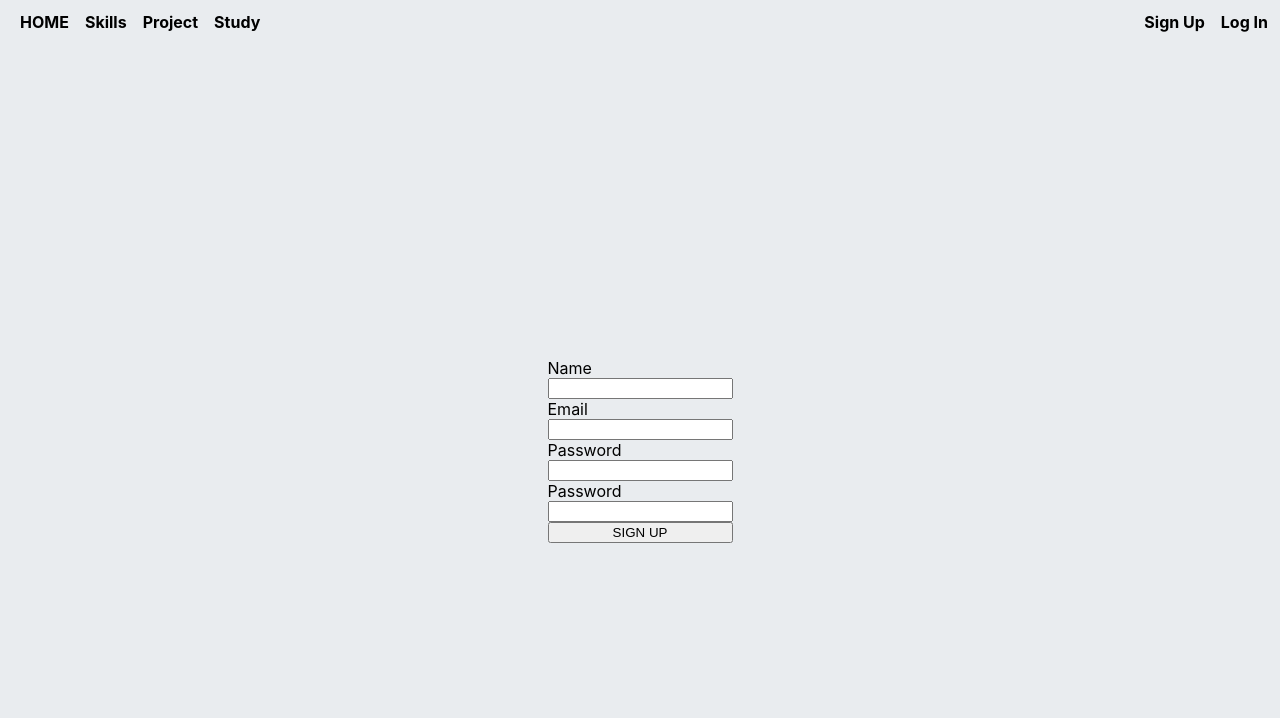
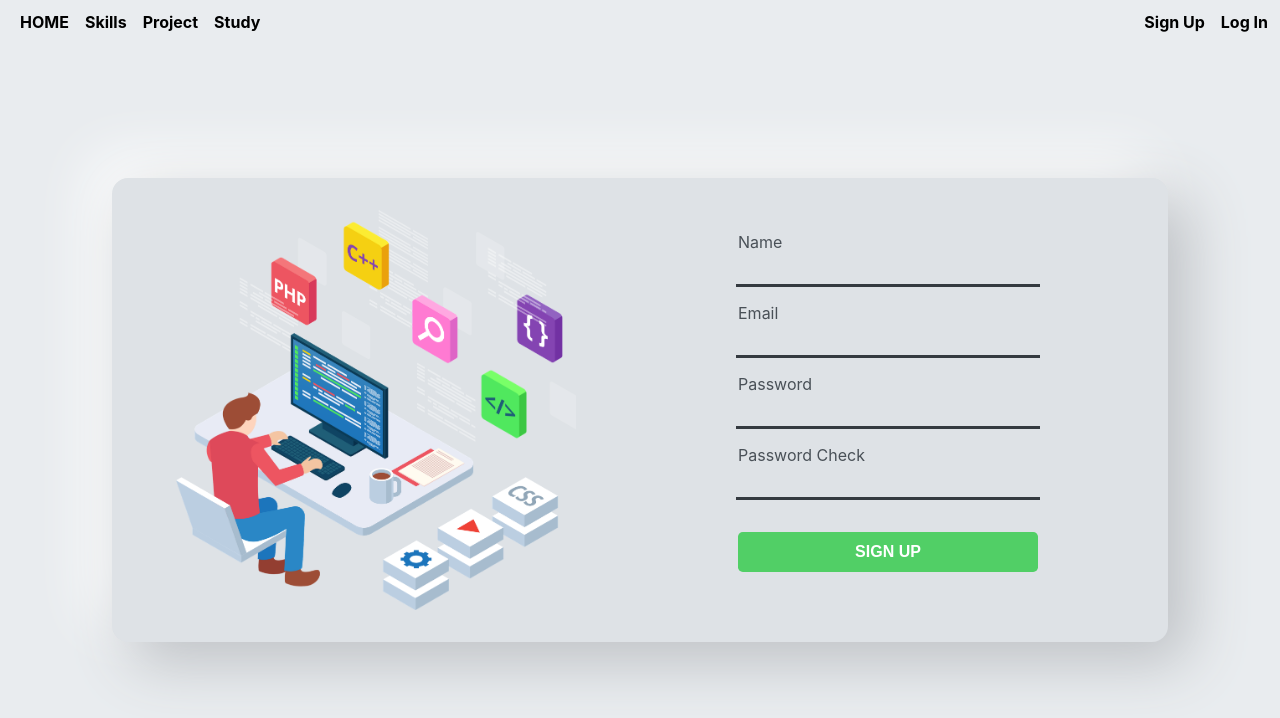
Before and after one commit to yourcarrot0214/skilltree, a React (Create React App) app in the folder client/: page /register in a window 1280 px wide. Shown: the top 718 px of the page. Built offline with nearby package versions, Linux system fonts and the light colour scheme; no server answers.

Commit message:
register page css update

```diff
--- a/client/src/components/views/RegisterPage/RegisterPage.jsx
+++ b/client/src/components/views/RegisterPage/RegisterPage.jsx
@@ -1,21 +1,13 @@
 import React, { useState } from "react";
-import styled from "styled-components";
+import {
+  SubmitContainer,
+  SubmitWrapper,
+  SubmitImage,
+  SubmitForm,
+} from "./styles/styled.js";
 import { registerUser } from "../../../_actions/user_action.js";
 import { withRouter } from "react-router-dom";
 import { useDispatch } from "react-redux";
-
-const SubmitContainer = styled.div`
-  display: flex;
-  justify-content: center;
-  align-items: center;
-  width: 100%;
-  height: 100vh;
-`;
-
-const SubmitForm = styled.form`
-  display: flex;
-  flex-direction: column;
-`;
 
 function RegisterPage(props) {
   const dispatch = useDispatch();
@@ -40,6 +32,11 @@ function RegisterPage(props) {
         props.history.push("/login");
       } else {
         console.log("Sign Up Filed :: ", response.payload.err);
+        if (response.payload.err.keyPattern.email === 1) {
+          alert("이미 가입된 이메일 주소 입니다.");
+        } else {
+          alert(response.payload.err.message);
+        }
       }
     });
   };
@@ -55,6 +52,8 @@ function RegisterPage(props) {
 
   return (
     <SubmitContainer>
+      <SubmitWrapper>
+        <SubmitImage />
         <SubmitForm onSubmit={onSignUpSubmit}>
           <label>Name</label>
           <input
@@ -80,7 +79,7 @@ function RegisterPage(props) {
             onChange={onChangeValue}
             required
           />
-        <label>Password</label>
+          <label>Password Check</label>
           <input
             type='password'
             name='confirm-password'
@@ -90,6 +89,7 @@ function RegisterPage(props) {
           />
           <button type='submit'>SIGN UP</button>
         </SubmitForm>
+      </SubmitWrapper>
     </SubmitContainer>
   );
 }
--- /dev/null
+++ b/client/src/components/views/RegisterPage/styles/styled.js
@@ -0,0 +1,90 @@
+import styled from "styled-components";
+import backgroundImage from "../images/register-image1.png";
+
+const SubmitContainer = styled.div`
+  display: flex;
+  flex-direction: row;
+  justify-content: center;
+  align-items: center;
+  width: 100%;
+  height: 90%;
+`;
+
+const SubmitWrapper = styled.div`
+  width: 100%;
+  background-color: #dee2e6;
+  display: flex;
+  flex-direction: row;
+  max-width: 1024px;
+  padding: 1rem;
+  align-items: center;
+  justify-content: space-around;
+  border-radius: 1rem;
+  box-shadow: 20px 20px 60px #bdc0c4, -20px -20px 60px #ffffff;
+`;
+
+const SubmitImage = styled.div`
+  width: 400px;
+  height: 400px;
+  background-image: url(${backgroundImage});
+  background-repeat: no-repeat;
+  background-size: cover;
+`;
+
+const SubmitForm = styled.form`
+  display: flex;
+  flex-direction: column;
+  padding: 1rem;
+  justify-content: center;
+  align-items: center;
+  width: 400px;
+  height: 400px;
+
+  label {
+    width: 300px;
+    font-size: 1rem;
+    color: #495057;
+  }
+
+  input {
+    width: 300px;
+    height: 30px;
+    border-top: none;
+    border-left: none;
+    border-right: none;
+    border-bottom: 3px solid #343a40;
+    background-color: rgba(255, 255, 255, 0);
+    font-size: 1.2rem;
+    font-weight: 600;
+    color: #343a40;
+    margin-bottom: 1rem;
+
+    ::placeholder {
+      color: #495057;
+    }
+
+    :focus {
+      outline: none;
+      border-bottom: 3px solid #40c057;
+    }
+  }
+
+  button {
+    padding: 0.7rem;
+    margin: 1rem auto;
+    border: none;
+    border-radius: 0.3rem;
+    background-color: #51cf66;
+    color: white;
+    width: 300px;
+    font-size: 1rem;
+    font-weight: bold;
+
+    :hover {
+      background-color: #40c057;
+      transition: 0.5s;
+    }
+  }
+`;
+
+export { SubmitContainer, SubmitWrapper, SubmitImage, SubmitForm };
--- a/client/src/index.css
+++ b/client/src/index.css
@@ -1,3 +1,9 @@
+html {
+  width: 100%;
+  height: 100%;
+  margin: 0;
+}
+
 body {
   margin: 0;
   font-family: -apple-system, BlinkMacSystemFont, "Segoe UI", "Roboto", "Oxygen",
@@ -14,6 +20,11 @@ body {
   /* scrollbar-width: none; */
 }
 
+#root {
+  width: 100%;
+  height: 100%;
+}
+
 /* scroll bar hidden */
 /* Chrome, Safari, Opera */
 body::-webkit-scrollbar {
```
Also changed, not shown: client/src/components/views/RegisterPage/images/register-image.svg (added), client/src/components/views/RegisterPage/images/register-image1.png (added). Lines whose indentation alone changed are shown as unchanged.
